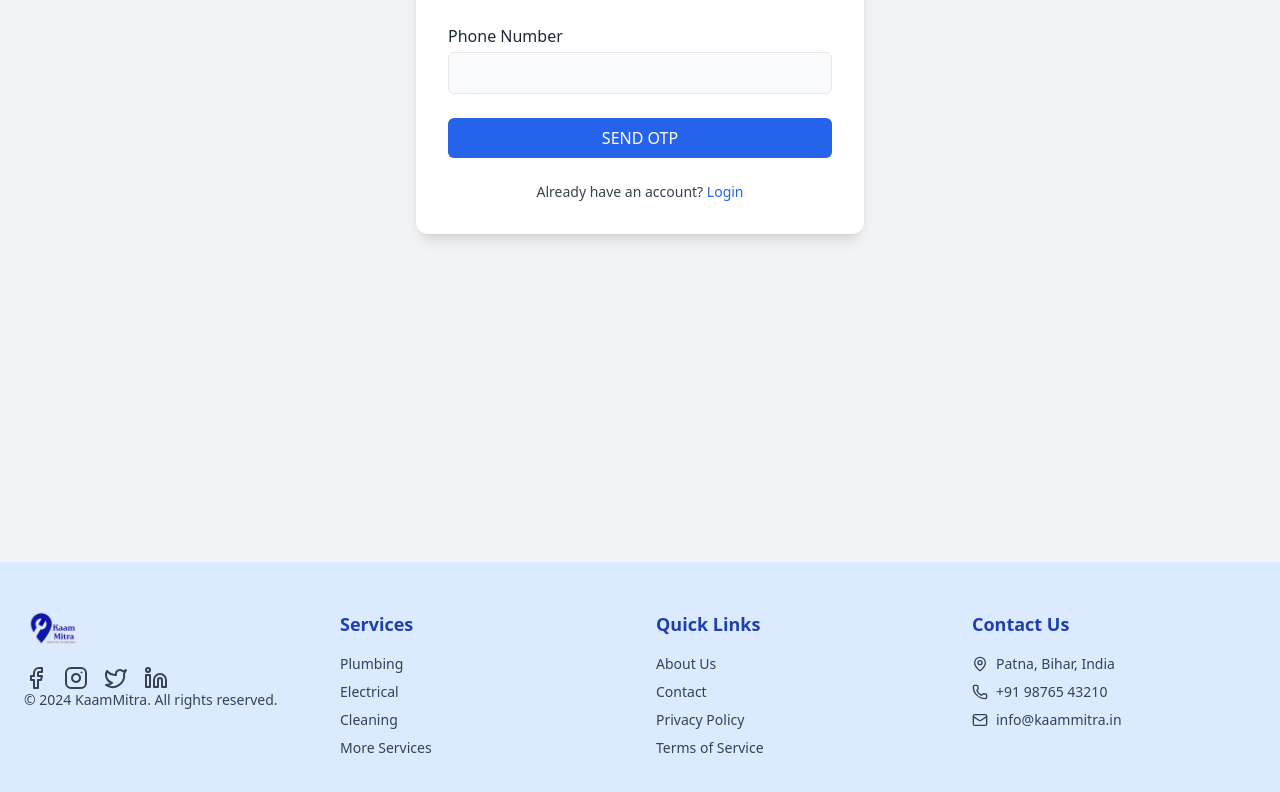
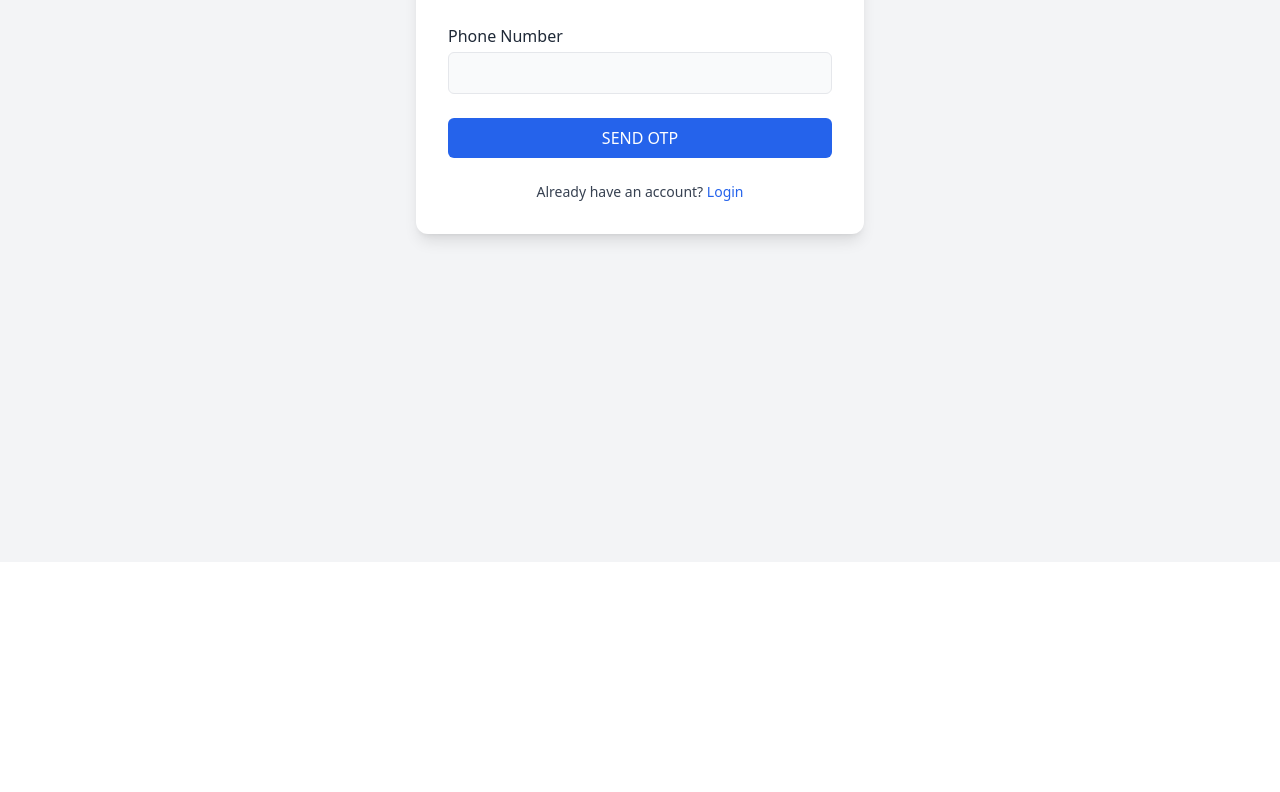
Before and after one commit to Piyushkr10/KaamMitra_frontend_full, a React (Vite) app in the folder frontend/: page /signup in a window 1280 px wide. Shown: the part 342-1134 px from the top of the page. After the commit the page ends 904 px from the top, so only its background shows below. Built offline with nearby package versions, Linux system fonts and the light colour scheme.

Commit message:
footer issue
removing footer from App.jsx and added component to every page .(trial on home page)

```diff
--- a/frontend/src/App.jsx
+++ b/frontend/src/App.jsx
@@ -370,7 +370,7 @@ export default function App() {
             <Route path="*" element={<Navigate to="/" replace />} />
           </Routes>
 
-          <Footer darkMode={darkMode} />
+
         </Router>
       </div>
     </I18nextProvider>
--- a/frontend/src/pages/Home.jsx
+++ b/frontend/src/pages/Home.jsx
@@ -3,6 +3,7 @@ import { useNavigate } from "react-router-dom";
 import { MapPin, Search } from "lucide-react";
 import { getProfile, getServices } from "../services/api";
 import ServicesMenu from "./ServicesMenu";
+import Footer from "../components/Footer";
 
 export default function Home({ isLoggedIn, userName }) {
   const [city, setCity] = useState("");
@@ -182,6 +183,12 @@ export default function Home({ isLoggedIn, userName }) {
 
         </div>
       </section>
+        {/* ================= FOOTER SECTION ================= */}
+      {/* Proper separation from content */}
+
+          <div className="mt-20 border-t border-gray-200 dark:border-gray-800">
+            <Footer />
+          </div>
     </div>
   );
 }
```
